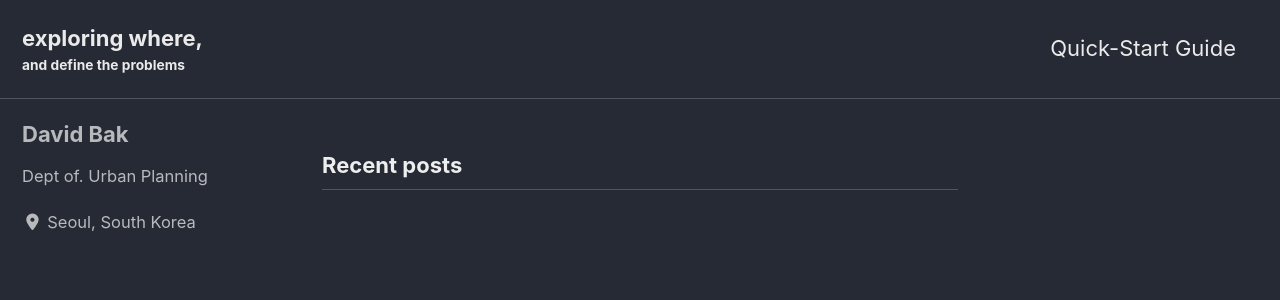
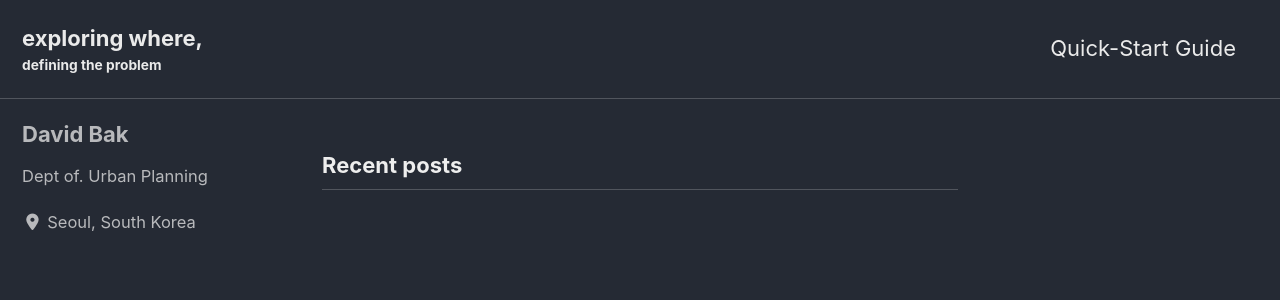
Before and after one commit to epplemint/epplemint.github.io, a Jekyll site: the page built from index.html, in a window 1280 px wide and 900 px high. Shown: the top 300 px of the window. Built offline with Jekyll 4.4.1, drawn with Linux system fonts in a browser that asks for light colours; cached includes are drawn as plain includes; nearby versions of some CDN libraries; the list of posts is cut into pages by our own code.

Commit message:
Update _config.yml

```diff
--- a/_config.yml
+++ b/_config.yml
@@ -18,7 +18,7 @@ minimal_mistakes_skin    : "dark" # "air", "aqua", "contrast", "dark", "dirt", "
 locale                   : "en-US"
 title                    : "exploring where, "
 title_separator          : ";"
-subtitle                 :  and define the problems # site tagline that appears below site title in masthead
+subtitle                 :  defining the problem # site tagline that appears below site title in masthead
 name                     : "David Bak"
 description              : #
 url                      : epplemint.github.io # the base hostname & protocol for your site e.g. "https://mmistakes.github.io"
```
